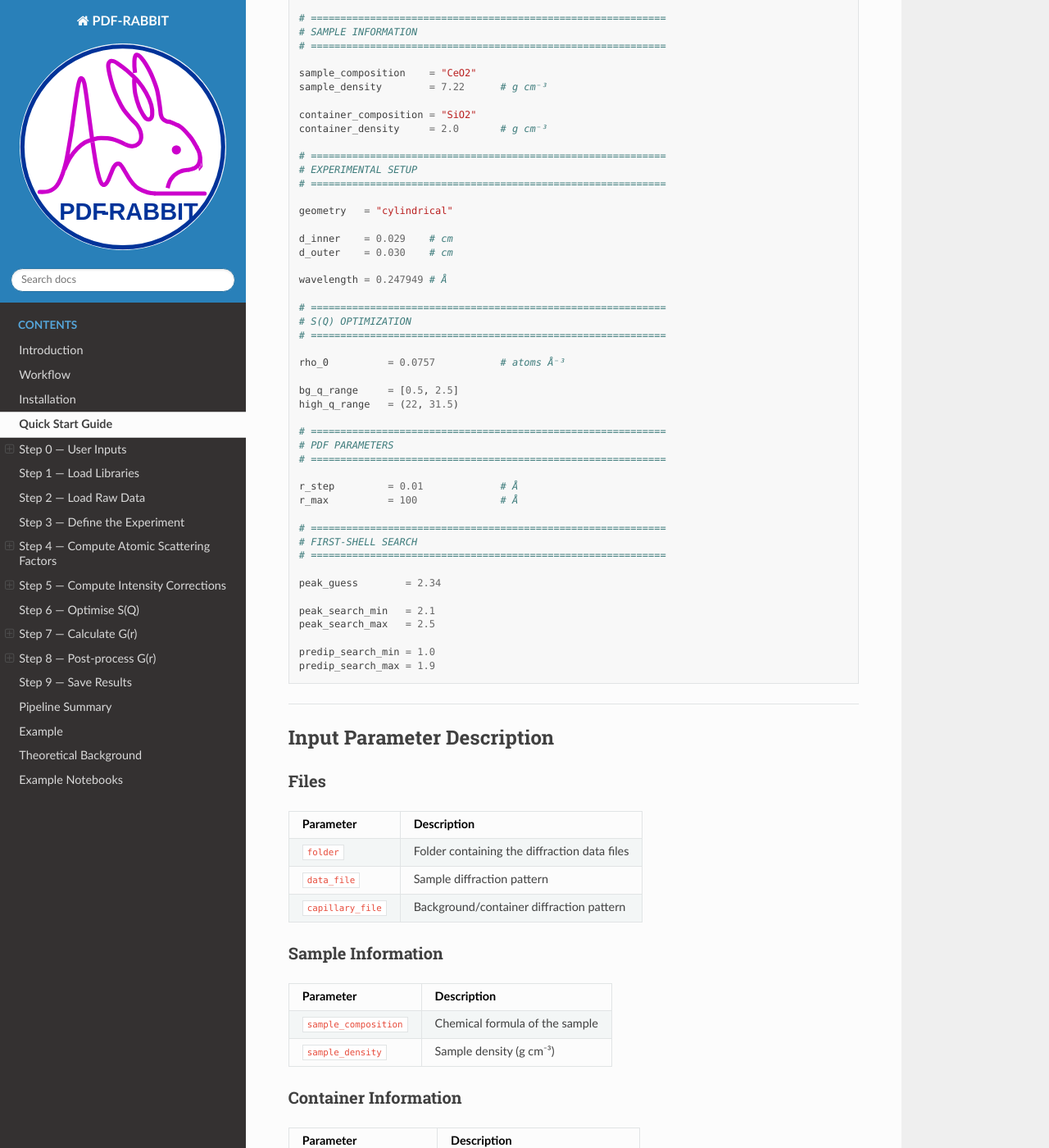
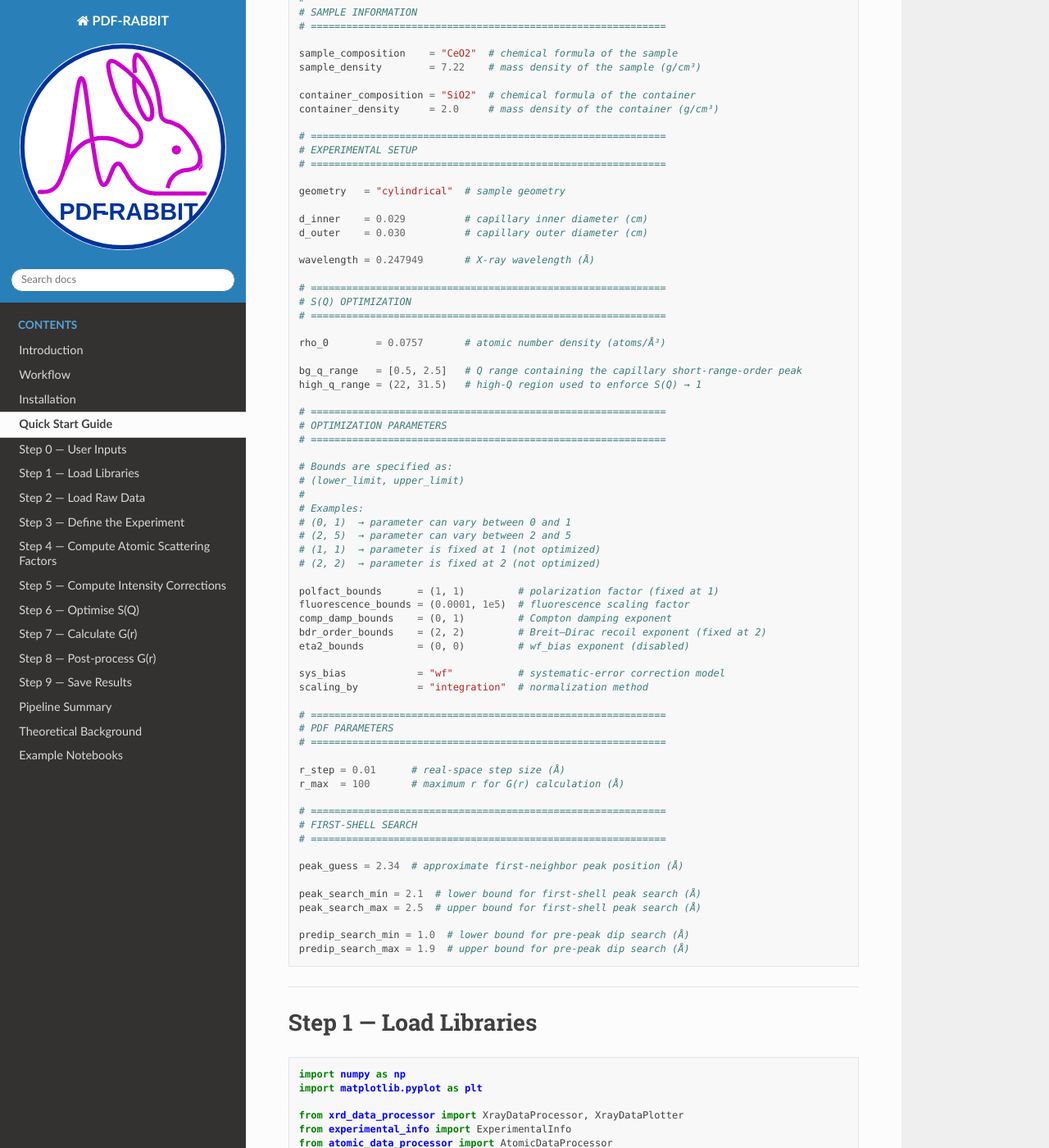
Before and after one commit to Rana-Phy/PDF-RABBIT, a Sphinx documentation site: the page built from docs/quickstart.md, in a window 1280 px wide and 1400 px high, scrolled down 571 px. Shown: the whole window at 82% size. Built offline with Sphinx 7.4.7 and the Read the Docs theme 3.1.0, drawn with Linux system fonts in a browser that asks for light colours; some of the changed text lies outside the part shown.

Commit message:
Update quickstart.md

````diff
--- a/docs/quickstart.md
+++ b/docs/quickstart.md
@@ -1,133 +1,95 @@
 # Quick Start Guide
 
-This guide demonstrates how to obtain **S(Q)** and **G(r)** using a minimal set of user-defined parameters.
+This guide demonstrates how to obtain **S(Q)** and **G(r)** from X-ray diffraction data using PDF-Rabbit.
 
-For most users, the only section that needs to be modified is the **USER INPUTS** block below. The remainder of the workflow can usually be executed without changes.
+For most users, only the **USER INPUTS** section needs to be modified. The remainder of the workflow can typically be executed without changes.
 
 ---
 
 # Step 0 — User Inputs
 
-Edit the variables below according to your experiment.
+Edit only the variables below.
 
 ```python
 # ============================================================
 # FILES
 # ============================================================
 
-folder         = r"./raw_data/"
-data_file      = "CeO2_10s_0.3mm.dat"
-capillary_file = "quartz_10s_0.3mm_1.dat"
+folder         = r"./raw_data/"             # folder containing diffraction data
+data_file      = "CeO2_10s_0.3mm.dat"      # sample diffraction pattern
+capillary_file = "quartz_10s_0.3mm_1.dat"  # empty capillary / background pattern
 
 # ============================================================
 # SAMPLE INFORMATION
 # ============================================================
 
-sample_composition    = "CeO2"
-sample_density        = 7.22      # g cm⁻³
+sample_composition    = "CeO2"  # chemical formula of the sample
+sample_density        = 7.22    # mass density of the sample (g/cm³)
 
-container_composition = "SiO2"
-container_density     = 2.0       # g cm⁻³
+container_composition = "SiO2"  # chemical formula of the container
+container_density     = 2.0     # mass density of the container (g/cm³)
 
 # ============================================================
 # EXPERIMENTAL SETUP
 # ============================================================
 
-geometry   = "cylindrical"
+geometry   = "cylindrical"  # sample geometry
 
-d_inner    = 0.029    # cm
-d_outer    = 0.030    # cm
+d_inner    = 0.029          # capillary inner diameter (cm)
+d_outer    = 0.030          # capillary outer diameter (cm)
 
-wavelength = 0.247949 # Å
+wavelength = 0.247949       # X-ray wavelength (Å)
 
 # ============================================================
 # S(Q) OPTIMIZATION
 # ============================================================
 
-rho_0          = 0.0757           # atoms Å⁻³
+rho_0        = 0.0757       # atomic number density (atoms/Å³)
 
-bg_q_range     = [0.5, 2.5]
-high_q_range   = (22, 31.5)
+bg_q_range   = [0.5, 2.5]   # Q range containing the capillary short-range-order peak
+high_q_range = (22, 31.5)   # high-Q region used to enforce S(Q) → 1
+
+# ============================================================
+# OPTIMIZATION PARAMETERS
+# ============================================================
+
+# Bounds are specified as:
+# (lower_limit, upper_limit)
+#
+# Examples:
+# (0, 1)  → parameter can vary between 0 and 1
+# (2, 5)  → parameter can vary between 2 and 5
+# (1, 1)  → parameter is fixed at 1 (not optimized)
+# (2, 2)  → parameter is fixed at 2 (not optimized)
+
+polfact_bounds      = (1, 1)         # polarization factor (fixed at 1)
+fluorescence_bounds = (0.0001, 1e5)  # fluorescence scaling factor
+comp_damp_bounds    = (0, 1)         # Compton damping exponent
+bdr_order_bounds    = (2, 2)         # Breit–Dirac recoil exponent (fixed at 2)
+eta2_bounds         = (0, 0)         # wf_bias exponent (disabled)
+
+sys_bias            = "wf"           # systematic-error correction model
+scaling_by          = "integration"  # normalization method
 
 # ============================================================
 # PDF PARAMETERS
 # ============================================================
 
-r_step         = 0.01             # Å
-r_max          = 100              # Å
+r_step = 0.01      # real-space step size (Å)
+r_max  = 100       # maximum r for G(r) calculation (Å)
 
 # ============================================================
 # FIRST-SHELL SEARCH
 # ============================================================
 
-peak_guess        = 2.34
+peak_guess = 2.34  # approximate first-neighbor peak position (Å)
 
-peak_search_min   = 2.1
-peak_search_max   = 2.5
+peak_search_min = 2.1  # lower bound for first-shell peak search (Å)
+peak_search_max = 2.5  # upper bound for first-shell peak search (Å)
 
-predip_search_min = 1.0
-predip_search_max = 1.9
+predip_search_min = 1.0  # lower bound for pre-peak dip search (Å)
+predip_search_max = 1.9  # upper bound for pre-peak dip search (Å)
 ```
-
----
-
-## Input Parameter Description
-
-### Files
-
-| Parameter | Description |
-|------------|------------|
-| `folder` | Folder containing the diffraction data files |
-| `data_file` | Sample diffraction pattern |
-| `capillary_file` | Background/container diffraction pattern |
-
-### Sample Information
-
-| Parameter | Description |
-|------------|------------|
-| `sample_composition` | Chemical formula of the sample |
-| `sample_density` | Sample density (g cm⁻³) |
-
-### Container Information
-
-| Parameter | Description |
-|------------|------------|
-| `container_composition` | Chemical formula of the container |
-| `container_density` | Container density (g cm⁻³) |
-
-### Experimental Setup
-
-| Parameter | Description |
-|------------|------------|
-| `geometry` | Measurement geometry |
-| `d_inner` | Inner capillary diameter (cm) |
-| `d_outer` | Outer capillary diameter (cm) |
-| `wavelength` | X-ray wavelength (Å) |
-
-### S(Q) Optimization
-
-| Parameter | Description |
-|------------|------------|
-| `rho_0` | Atomic number density (atoms Å⁻³) |
-| `bg_q_range` | Q range surrounding the container short-range-order peak |
-| `high_q_range` | High-Q normalization region where S(Q) → 1 |
-
-### PDF Parameters
-
-| Parameter | Description |
-|------------|------------|
-| `r_step` | Real-space grid spacing (Å) |
-| `r_max` | Maximum r value (Å) |
-
-### First-Shell Search
-
-| Parameter | Description |
-|------------|------------|
-| `peak_guess` | Initial estimate of the first-neighbor peak position |
-| `peak_search_min` | Lower bound of first-shell peak search |
-| `peak_search_max` | Upper bound of first-shell peak search |
-| `predip_search_min` | Lower bound of pre-peak dip search |
-| `predip_search_max` | Upper bound of pre-peak dip search |
 
 ---
 
@@ -167,7 +129,7 @@ XrayDataPlotter(data_processor).plot()
 
 # Step 3 — Define the Experiment
 
-`ExperimentalInfo` stores all experimental parameters used throughout the workflow.
+`ExperimentalInfo` stores the experimental parameters used throughout the analysis pipeline.
 
 ```python
 exp = ExperimentalInfo(
@@ -193,14 +155,14 @@ bdr_factor, E_prime_keV = ap.calculate_recoil_factor()
 f2, ff, cf, _           = ap.calculate_SF()
 ```
 
-### Output Variables
+Returned variables:
 
-| Variable | Meaning |
-|----------|----------|
-| `bdr_factor` | Breit–Dirac recoil factor (E′/E) |
-| `f2` | Mean squared form factor, ⟨f²⟩ (FSM) |
-| `ff` | Square of mean form factor, ⟨f⟩² (FMS) |
-| `cf` | Compton scattering function (CFF) |
+```python
+bdr_factor  # Breit–Dirac recoil factor (E′/E)
+f2          # Mean squared form factor ⟨f²⟩ (FSM)
+ff          # Square of mean form factor ⟨f⟩² (FMS)
+cf          # Compton scattering function (CFF)
+```
 
 ---
 
@@ -228,8 +184,8 @@ ic.compute_fluorescence_profile()
 
 The optimization attempts to satisfy:
 
-- S(Q) → 1 at high Q
-- F(Q) → 0 at high Q
+* S(Q) → 1 at high Q
+* F(Q) → 0 at high Q
 
 ```python
 SQ_optimizer_rk = OptSq(
@@ -249,15 +205,14 @@ SQ_optimizer_rk = OptSq(
     bg_q_range   = bg_q_range,
     high_q_range = high_q_range,
 
-    # Parameter bounds
-    polfact_bounds      = (1, 1),
-    fluorescence_bounds = (0.0001, 1e5),
-    comp_damp_bounds    = (0, 1),
-    bdr_order_bounds    = (2, 2),
-    eta2_bounds         = (0, 0),
+    polfact_bounds      = polfact_bounds,
+    fluorescence_bounds = fluorescence_bounds,
+    comp_damp_bounds    = comp_damp_bounds,
+    bdr_order_bounds    = bdr_order_bounds,
+    eta2_bounds         = eta2_bounds,
 
-    sys_bias            = 'wf',
-    scaling_by          = 'integration',
+    sys_bias            = sys_bias,
+    scaling_by          = scaling_by,
 )
 
 optimizer = SqOptimizer(SQ_optimizer_rk)
@@ -281,22 +236,11 @@ FT_ra = calculate_Gr(
     sq          = sq,
     r_step      = r_step,
     r_max       = r_max,
-    window_type = 1,      # Standard Lorch modification function
+    window_type = 1,   # standard Lorch modification function
 )
 
 r, G0, q_interp, Sq_used, fq_initial, fq_used = FT_ra.compute()
 ```
-
-### Output Variables
-
-| Variable | Description |
-|-----------|------------|
-| `r` | Real-space grid |
-| `G0` | Raw PDF |
-| `q_interp` | Interpolated Q grid |
-| `Sq_used` | Optimized S(Q) |
-| `fq_initial` | Initial F(Q) |
-| `fq_used` | Final F(Q) |
 
 ---
 
@@ -357,11 +293,11 @@ np.savetxt(
 
 Generated files:
 
-| File | Description |
-|--------|-------------|
-| `.G0` | Raw G(r) |
-| `.G1` | Post-processed G(r) |
-| `.S0` | Optimized S(Q) |
+```text
+*.S0  → optimized S(Q)
+*.G0  → raw G(r)
+*.G1  → post-processed G(r)
+```
 
 All files are saved as two-column plain-text files.
 
@@ -396,43 +332,3 @@ PDFPostProcess
       ▼
 Save G0, G1, S0
 ```
-
----
-
-# Example
-
-```python
-folder         = r"./raw_data/"
-data_file      = "CeO2_10s_0.3mm.dat"
-capillary_file = "quartz_10s_0.3mm_1.dat"
-
-sample_composition    = "CeO2"
-sample_density        = 7.22
-
-container_composition = "SiO2"
-container_density     = 2.0
-
-geometry   = "cylindrical"
-
-d_inner    = 0.029
-d_outer    = 0.030
-
-wavelength = 0.247949
-
-rho_0      = 0.0757
-
-bg_q_range   = [0.5, 2.5]
-high_q_range = (22, 31.5)
-
-r_step = 0.01
-r_max  = 100
-
-peak_guess        = 2.34
-peak_search_min   = 2.1
-peak_search_max   = 2.5
-
-predip_search_min = 1.0
-predip_search_max = 1.9
-```
-
-After defining these parameters, the remaining workflow can be executed without modification.
````
Also changed, not shown: other parts of docs/quickstart.md (+3 -17 lines).
